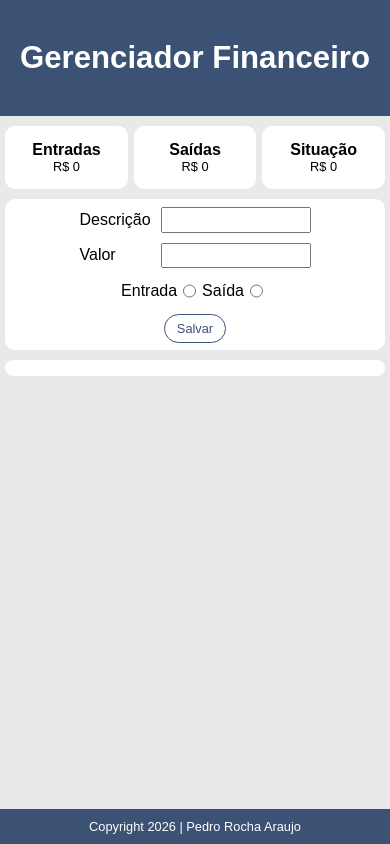
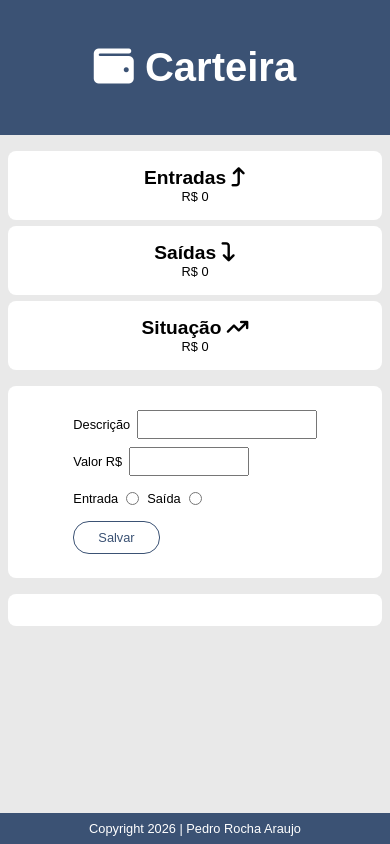
Before and after one commit to Pedro-Rocha-Araujo/projeto-financas, a React (Create React App) app: page / in a window 390 px wide. Built offline with nearby package versions, Linux system fonts and the light colour scheme.

Commit message:
Refatorei o css do projeto, melhorei a responsividade e mudei a orientação do preview em aparelhor menores

```diff
--- a/src/components/App.css
+++ b/src/components/App.css
@@ -1,4 +1,3 @@
-/* CONFIGURAÇÕES GERAIS */
 * {
   margin: 0;
   padding: 0;
@@ -12,91 +11,44 @@ div.main {
   grid-template-rows: auto 1fr auto;
 }
 
-main {
-  padding: 0 5px;
+section {
+  width: 96%;
+  max-width: 1080px;
+  margin: 1rem auto;
 }
 
-article {
-  width: 100%;
-  max-width: 1080px;
-  margin: 1% auto;
-}
-/* CONFIGURAÇÃO DO CABEÇALHO */
 header {
   background-color: #3b5274;
   color: #fff;
-  padding: 40px 0;
+  padding: 2.8rem 0;
   text-align: center;
 }
 
-header h1 {
-  font-size: clamp(1.4rem, 8vw, 2.5rem);
+h1 {
+  font-size: clamp(1.4rem, 12vw, 2.5rem);
 }
-/* CONFIGURAÇÃO DO  PREVIEW*/
 
+h2 {
+  font-size: clamp(1.2rem, 4vw, 1.5rem);
+}
 
-/* CONFIGURAÇÕES DOS INPUTS */
-
-
-/* CONFIGURAÇÃO DA TABELA */
-
+p {
+  font-size: clamp(0.8rem, 3vw, 1.08rem);
+}
 
 main {
   background-color: #e9e9e9;
 }
 
-
 footer {
   background-color: #3b5274;
   color: #fff;
-  padding: 10px 0;
+  padding: 0.5rem 0;
   text-align: center;
 }
 
-footer p {
-  font-size: clamp(0.8rem, 3vw, 1.08rem);
+input::-webkit-outer-spin-button,
+input::-webkit-inner-spin-button {
+  -webkit-appearance: none;
+  margin: 0;
 }
-
-@media screen and (max-width: 750px){
-  article {
-    margin: 10px 0;
-  }
-  article.inputs {
-    display: flex;
-    justify-content: center;
-    padding: 20px 0;
-  }
-  form {
-    gap: 10px;
-    flex-direction: column;
-    align-items: flex-start;
-  }
-  label.inputs-maiores{
-    display: inline-block;
-    width: 75px;
-    margin: 0;
-  }
-  table td, th {
-    text-align: right;
-    padding: 0.6rem  1rem;
-    border: none;
-    border-bottom: 1px solid rgb(136, 136, 136);
-  }
-  td::before {
-    content: attr(data-label);
-    float: left;
-    font-weight: bold;
-    text-transform: uppercase;
-  }
-  table tr {
-    display: flex;
-    flex-direction: column;
-    border: 1px solid rgb(71, 71, 71);
-    margin-bottom: 1rem;
-    box-shadow: -2px 2px 4px 1px rgba(0, 0, 0, 0.267);
-    border-radius: 0.4rem;
-  }
-  thead {
-    display: none;
-  }
-}
--- a/src/components/App.js
+++ b/src/components/App.js
@@ -39,11 +39,9 @@ function App() {
     <div className='main'>
       <Header />
       <main>
-        <section>
           <Preview entradas={entradas} saidas={saidas} total={total} />
           <Inputs onAdd={adcionar} />
           <Tabela onDelete={deletar} lista={listaFinancas} />
-        </section>
       </main>
       <Footer />
     </div>
--- a/src/components/elements/Header.js
+++ b/src/components/elements/Header.js
@@ -1,7 +1,7 @@
 function Header() {
     return (
         <header>
-            <h1>Gerenciador Financeiro</h1>
+            <h1><i class="fa-solid fa-wallet"></i> Carteira</h1>
         </header>
     )
 }
--- a/src/components/inputs/Inputs.js
+++ b/src/components/inputs/Inputs.js
@@ -27,7 +27,7 @@ function Inputs(props) {
 		})
 	}
 	return (
-		<article className="inputs">
+		<section className="inputs">
 			<form onSubmit={enviarDados}>
 				<div className="campo_input">
 					<label className="inputs-maiores">Descrição </label>
@@ -39,7 +39,7 @@ function Inputs(props) {
 					/>
 				</div>
 				<div className="campo_input">
-					<label className="inputs-maiores">Valor </label>
+					<label className="inputs-maiores">Valor R$ </label>
 					<input
 						name="valor"
 						value={dados.valor}
@@ -67,7 +67,7 @@ function Inputs(props) {
 				</div>
 					<button type="submit">Salvar</button>
 			</form>
-		</article>
+		</section>
 	)
 }
 
--- a/src/components/inputs/inputs.css
+++ b/src/components/inputs/inputs.css
@@ -1,7 +1,7 @@
-article.inputs {
+section.inputs {
   background-color: #fff;
-  border-radius: 10px;
-  padding: 2% 1%;
+  border-radius: 0.5rem;
+  padding: 1.5rem 0;
 }
 
 div.campo_input {
@@ -17,39 +17,53 @@ form {
 }
 
 label {
-  font-size: clamp(0.8rem, 5vw, 1rem);
+  font-size: clamp(0.8rem, 3vw, 1rem);
 }
 
 label.inputs-maiores{
-  margin-right: 6px;
+  margin-right: 0.4rem;
 }
 
 input {
-  height: 1.6rem;
-  padding: 1px 5px;
-  max-width: 150px;
+  height: 1.8rem;
+  padding: 0.4rem;
+  width: 98%;
+  max-width: 180px;
 }
 
 input[type="number"]{
-  max-width: 150px;
+  max-width: 120px;
 }
 
 input[type="radio"]{
-  margin: 0 6px;
+  background-color: red;
+  margin: 0 0.5rem;
 }
 
 button {
   border: none;
-  border-radius: 15px;
+  border-radius: 1rem;
   color: #3b5274;
   border: 1px solid #3b5274;
   background-color: transparent;
-  padding: 6px 12px;
+  padding: 0.5rem 1.5rem;
   font-size: clamp(0.8rem, 2vw, 1.05rem);
-  transition: all 0.2s;
+  transition: all 0.4s;
 }
 
 button:hover {
   background-color: #3b5274;
   color: #fff;
 }
+
+@media screen and (max-width: 780px){
+  section.inputs {
+    display: flex;
+    justify-content: center;
+  }
+  form {
+    gap: 0.5rem;
+    flex-direction: column;
+    align-items: flex-start;
+  }
+}
--- a/src/components/listagem/Listagem.js
+++ b/src/components/listagem/Listagem.js
@@ -2,7 +2,7 @@ import "./listagem.css"
 
 function Tabela(props) {
 	return (
-		<article className="tabela">
+		<section className="tabela">
 			<table>
 				<thead>
 					<tr>
@@ -27,7 +27,7 @@ function Tabela(props) {
 					})}
 				</tbody>
 			</table>
-		</article>
+		</section>
 	)
 }
 
--- a/src/components/listagem/listagem.css
+++ b/src/components/listagem/listagem.css
@@ -1,33 +1,62 @@
-article.tabela {
+section.tabela {
   background-color: #fff;
-  border-radius: 10px;
-  padding: 2% 1%;
+  border-radius: 0.5rem;
+  padding: 1rem 0;
 }
 
 table {
   width: 98%;
-  max-width: 1000px;
-  margin: auto;
+  margin: 0 auto;
   border-collapse: collapse;
   text-align: center;
 }
 
+td, th {
+  border: 1px solid #444;
+  font-size: clamp(0.8rem, 2vw, 1rem);
+  padding: 0.5rem 0;
+}
+
 th {
+  padding: 1rem 0;
   background-color: #3b5274;
   color: #fff;
 }
 
-td, th {
-  border: 1px solid black;
-  font-size: clamp(0.80rem, 1vw, 1.1rem);
-  padding: 1% 0;
-}
-
-i {
-  color: rgb(24, 24, 24);
+table i {
+  color: #fff;
+  background-color: #3b5274;
+  padding: 0.5rem 0.6rem;
+  border-radius: 50%;
   transition: all 0.2s;
 }
 
-i:hover {
-  transform: scale(1.2);
+table i:hover {
+  transform: scale(1.1);
 }
+
+@media screen and (max-width: 780px) {
+  table td {
+    text-align: right;
+    padding: 0.5rem  1rem;
+    border: none;
+    border-bottom: 1px solid rgb(136, 136, 136);
+  }
+  td::before {
+    content: attr(data-label);
+    float: left;
+    font-weight: bold;
+    text-transform: uppercase;
+  }
+  table tr {
+    display: flex;
+    flex-direction: column;
+    border: 1px solid rgb(71, 71, 71);
+    margin-bottom: 0.5rem;
+    box-shadow: -3px 3px 2px 0px rgba(0, 0, 0, 0.466);
+    border-radius: 0.4rem;
+  }
+  thead {
+    display: none;
+  }
+}
--- a/src/components/preview/Preview.js
+++ b/src/components/preview/Preview.js
@@ -2,20 +2,20 @@ import "./preview.css"
 
 function Preview(props) {
     return (
-        <article className='preview'>
+        <section className='preview'>
             <div className='item-preview'>
-              <h2>Entradas</h2>
+              <h2>Entradas <i class="fa-solid fa-arrow-turn-up"></i></h2>
               <p>R$ {props.entradas}</p>
             </div>
             <div className='item-preview'>
-              <h2>Saídas</h2>
+              <h2>Saídas <i class="fa-solid fa-arrow-turn-down"></i> </h2>
               <p>R$ {props.saidas}</p>
             </div>
             <div className='item-preview'>
-              <h2>Situação</h2>
+              <h2>Situação <i class="fa-solid fa-arrow-trend-up"></i></h2>
               <p>R$ {props.total}</p>
             </div>
-        </article>
+        </section>
     )
 }
 
--- a/src/components/preview/preview.css
+++ b/src/components/preview/preview.css
@@ -1,11 +1,7 @@
-.preview {
+section.preview {
   display: flex;
   justify-content: center;
-  gap: 1.5%;
-}
-
-.preview p {
-  font-size: clamp(0.8rem, 3vw, 1rem);
+  gap: 0.4rem;
 }
 
 div.item-preview{
@@ -15,10 +11,15 @@ div.item-preview{
   flex-direction: column;
   align-items: center;
   justify-content: center;
-  padding: 4%;
-  border-radius: 10px;
+  padding: 2rem 0;
+  border-radius: 0.5rem;
 }
 
-.preview h2 {
-  font-size: clamp(1rem, 4vw, 1.7rem);
+@media screen and (max-width: 480px) {
+  section.preview {
+    flex-direction: column;
+  }
+  div.item-preview {
+    padding: 1rem 0;
+  }
 }
```
